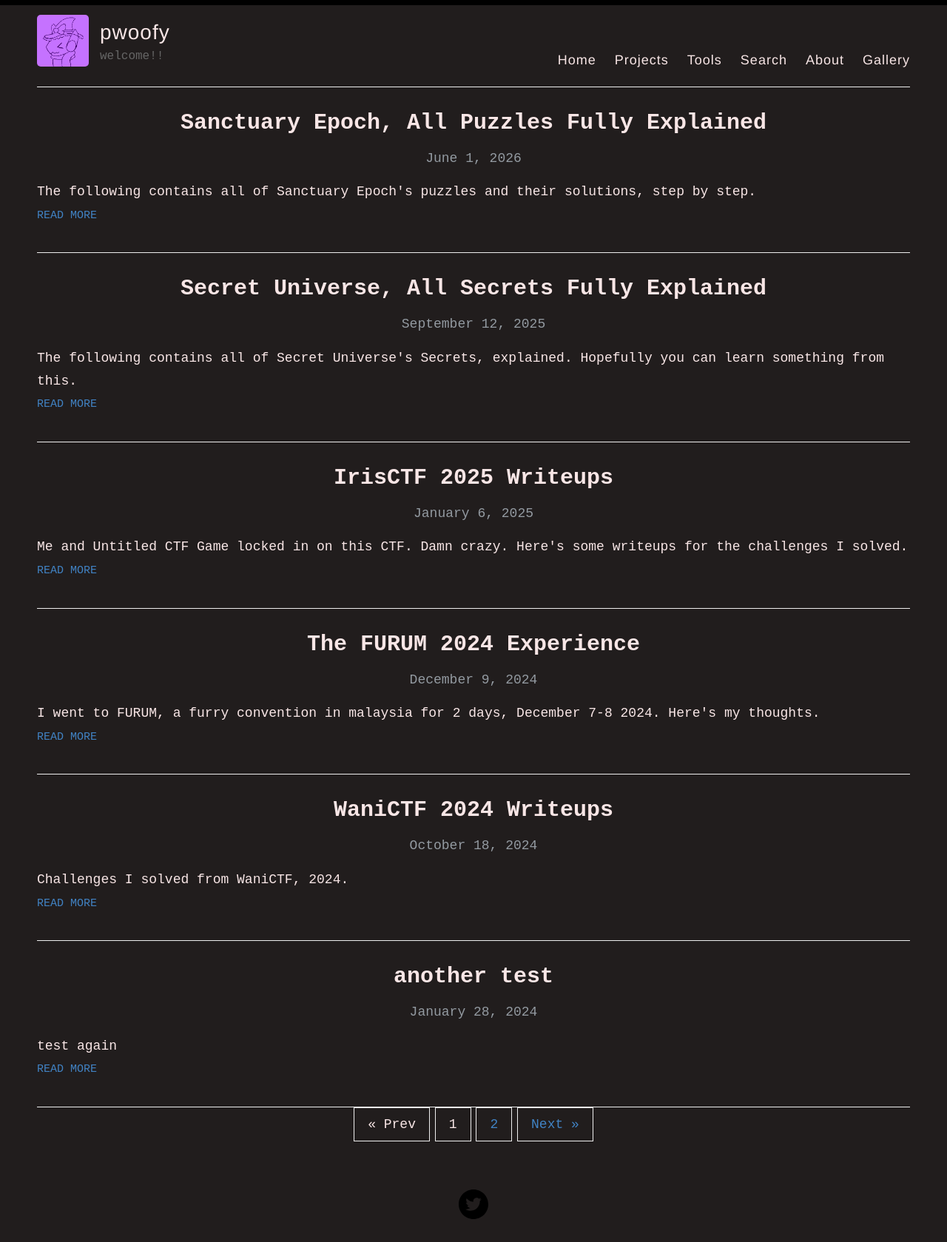
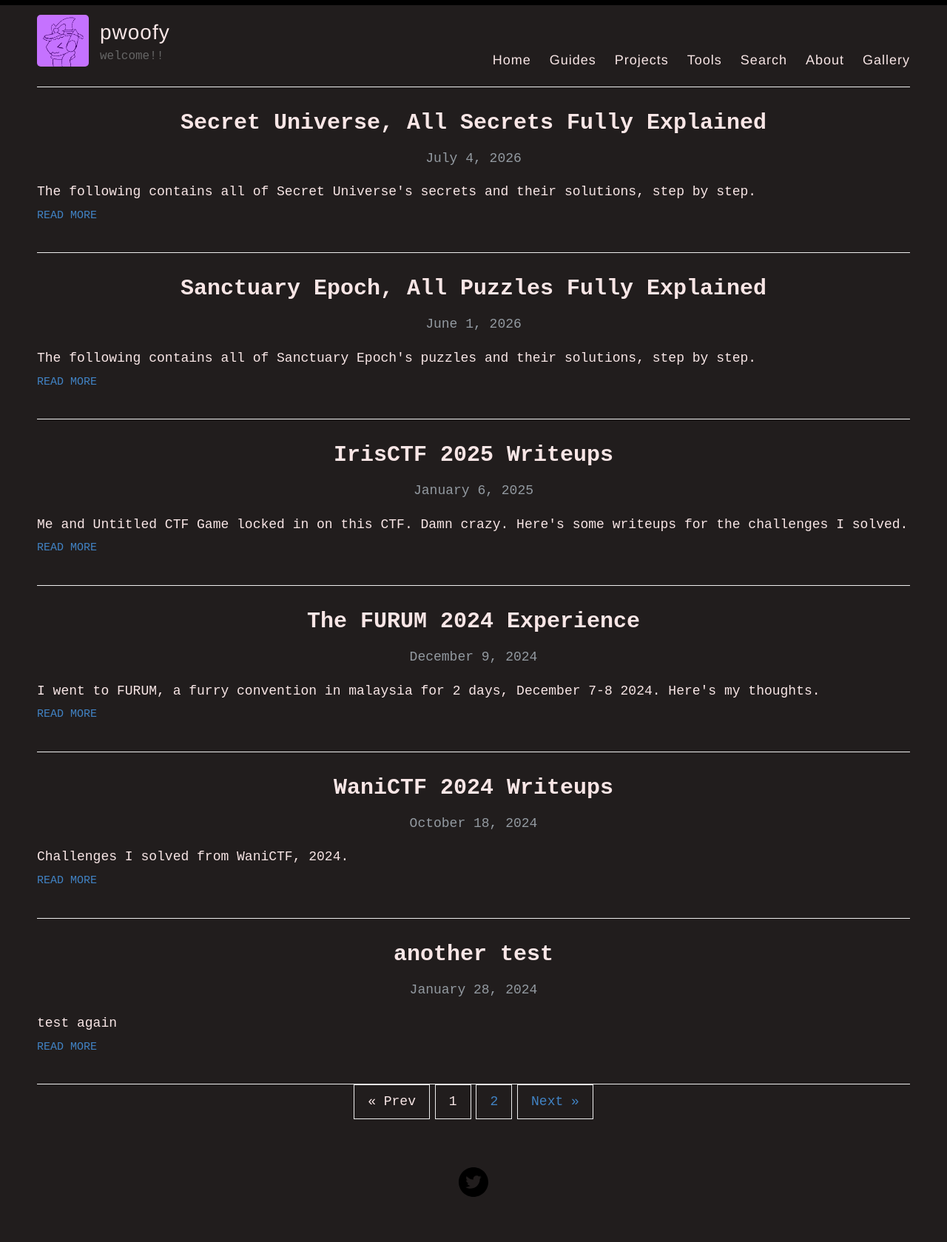
Before and after one commit to pwoofy/pwoofy.github.io, a Jekyll site: the page built from index.html, in a window 1280 px wide. Shown: the whole page at 74% size. Built offline with Jekyll 4.4.1, drawn with Linux system fonts in a browser that asks for light colours; the list of posts is cut into pages by our own code; after the commit the page ends 1648 px from its top, so only the background shows below that.

```diff
--- a/_config.yml
+++ b/_config.yml
@@ -99,3 +99,8 @@
   - LICENSE
   - README.md
   - CNAME
+
+collections:
+  guides:
+    output: true
+    permalink: /guides/:path/
--- a/_posts/2025-09-12-secretuniverse.md
+++ b/_guides/secretuniverse.md
@@ -1,8 +1,7 @@
 ---
-layout: post
-title: Secret Universe, All Secrets Fully Explained
-categories: Puzzling
-excerpt: The following contains all of Secret Universe's Secrets, explained. Hopefully you can learn something from this.
+layout: guide
+title: Secret Universe Guide
+banner: "/images/secretuniverse/gulp.webp"
 has_secret_index: true
 ---
 
--- a/_layouts/default.html
+++ b/_layouts/default.html
@@ -31,6 +31,7 @@
             <nav>
              <nav>
               <a href="{{ site.baseurl }}/">Home</a>
+              <a href="{{ site.baseurl }}/guides">Guides</a>
               <a href="{{ site.baseurl }}/projects">Projects</a>
               <a href="{{ site.baseurl }}/tools">Tools</a> <a href="{{ site.baseurl }}/search">Search</a>
               <a href="{{ site.baseurl }}/about">About</a>
--- a/assets/style.scss
+++ b/assets/style.scss
@@ -2195,3 +2195,47 @@
   height: 100%;
   border: none;
 }
+
+.guides-grid {
+  display: grid;
+  grid-template-columns: repeat(auto-fill, minmax(280px, 1fr));
+  gap: 20px;
+  margin-top: 30px;
+}
+
+.guide-card {
+  display: flex;
+  flex-direction: column;
+  background-color: #2b2b2b;
+  border-radius: 12px;
+  overflow: hidden;
+  text-decoration: none;
+  box-shadow: 0 4px 10px rgba(0, 0, 0, 0.3);
+  transition: transform 0.2s ease, box-shadow 0.2s ease;
+  border: 1px solid #444;
+}
+
+.guide-card:hover {
+  transform: translateY(-5px);
+  box-shadow: 0 8px 15px rgba(255, 255, 255, 0.1);
+  border-color: #777;
+}
+
+.guide-banner {
+  width: 100%;
+  height: 140px;
+  background-size: cover;
+  background-position: center;
+  border-bottom: 1px solid #444;
+}
+
+.guide-info {
+  padding: 15px;
+}
+
+.guide-info h2 {
+  margin: 0;
+  color: #fff;
+  font-size: 1.2em;
+  line-height: 1.3;
+}
```
Also changed, not shown: _layouts/guide.html (added, +44 -0 lines), _pages/guides.md (added, +20 -0 lines), _posts/2026-07-04-secretuniverse.md (added, +19 -0 lines), images/secretuniverse/gulp.webp (added).
